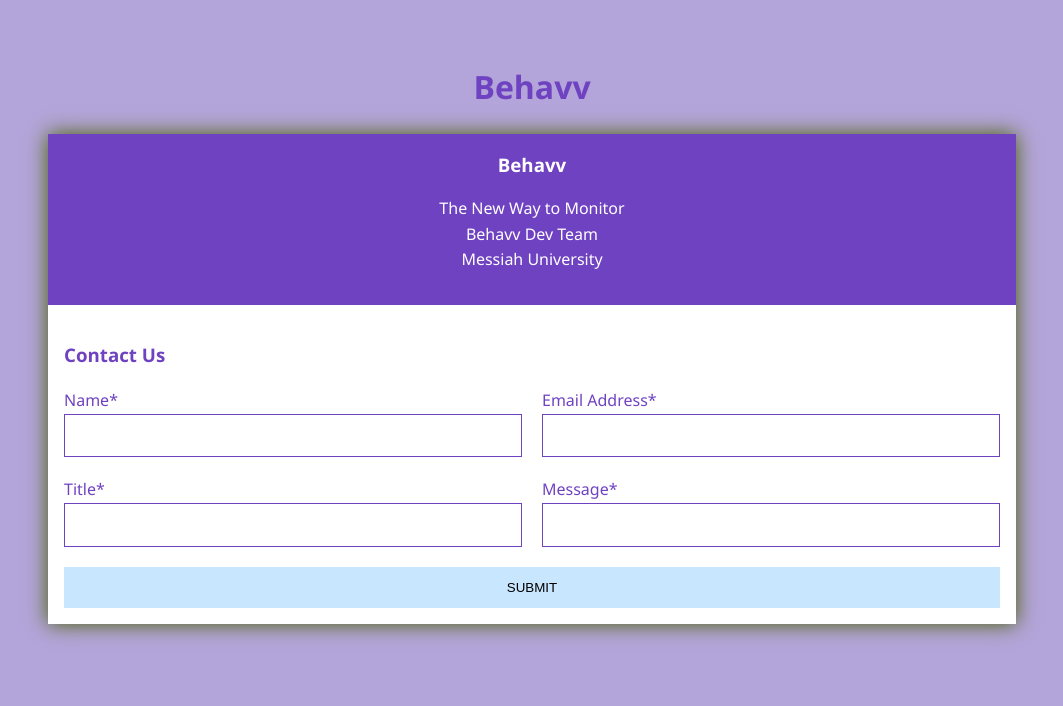
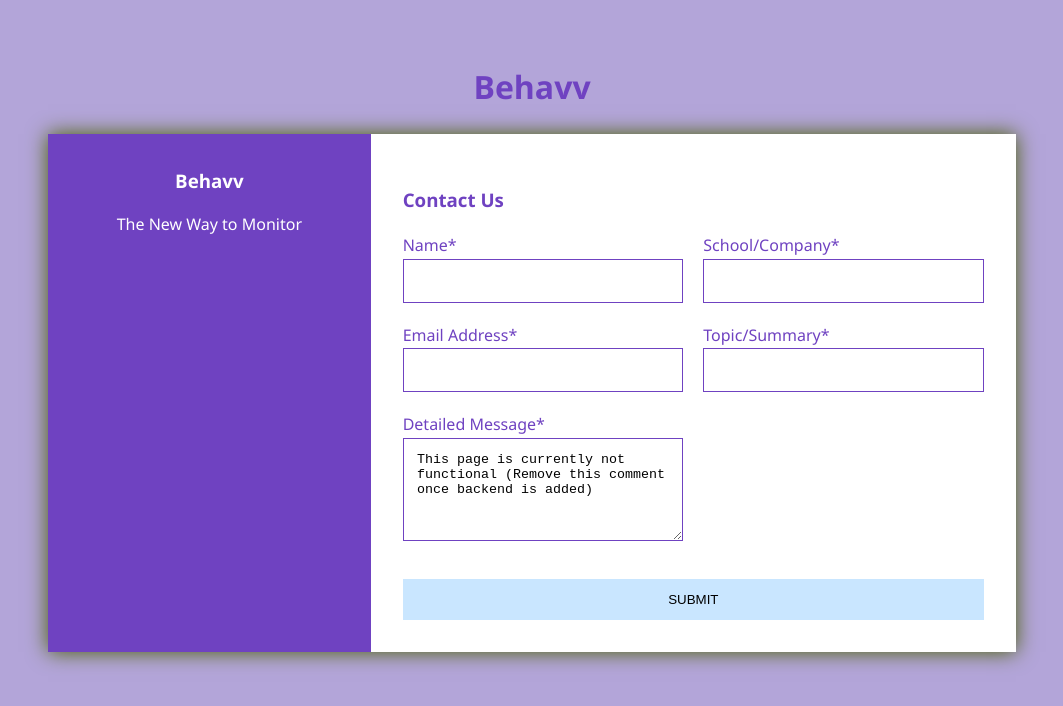
Before and after one commit to BryceDoane/BAT, a website: page public/contact.html in a window 1280 px wide. Shown: the whole page, without its empty margins (108-1171 px from the left). Drawn offline with Linux system fonts and the light colour scheme.

Commit message:
improved css and completed contact us page

```diff
--- a/public/contact.html
+++ b/public/contact.html
@@ -16,8 +16,6 @@
                 <h3>Behavv</h3>
                 <ul>
                     <li>The New Way to Monitor</li>
-                    <li>Behavv Dev Team</li>
-                    <li>Messiah University</li>
                 </ul>
             </div>
             <div class="registration">
@@ -29,16 +27,20 @@
                         <input type="text" id="fname" name="name">
                     </p>
                     <p>
+                        <label>School/Company<span class="req">*</span></label>
+                        <input type="text" id="title" name="title">
+                    </p>
+                    <p>
                         <label>Email Address<span class="req">*</span></label>
                         <input type="email" id="email" name="name">
                     </p>
                     <p>
-                        <label>Title<span class="req">*</span></label>
+                        <label>Topic/Summary<span class="req">*</span></label>
                         <input type="text" id="title" name="title">
                     </p>
                     <p>
-                        <label>Message<span class="req">*</span></label>
-                        <input type="text" id="message" name="message">
+                        <label>Detailed Message<span class="req">*</span></label>
+                        <textarea rows="5" id="message" name="message">This page is currently not functional (Remove this comment once backend is added)</textarea>
                     </p>
                     <p class="full">
                         <button type="submit" event="submit" class="button button-block">Submit</button>
--- a/public/css/register.css
+++ b/public/css/register.css
@@ -46,12 +46,6 @@
     margin-bottom: 10px;
     display: none;
 }
-/*Form*/
-.registration form{
-    display: grid;
-    grid-template-columns: 1fr 1fr;
-    grid-gap: 20px;
-}
 .registration form label{
     display:block;
 }
@@ -69,6 +63,7 @@
 .registration form button{
     background:#c9e6ff;
     border:0;
+    margin-top: 10px;
     text-transform: uppercase;
 }
 .registration form button:hover, .registration form button:focus{
@@ -77,3 +72,19 @@
     outline:0;
     transition: background-color 2s ease-out;
 }
+
+/* Large Screens */
+@media(min-width:800px){
+    .wrapper{
+        display: grid;
+        grid-template-columns: 1fr 2fr;
+    }
+    .registration form{
+        display: grid;
+        grid-template-columns: 1fr 1fr;
+        grid-gap: 20px;
+    }
+    .wrapper > *{
+        padding: 2em;
+    }
+}
```
